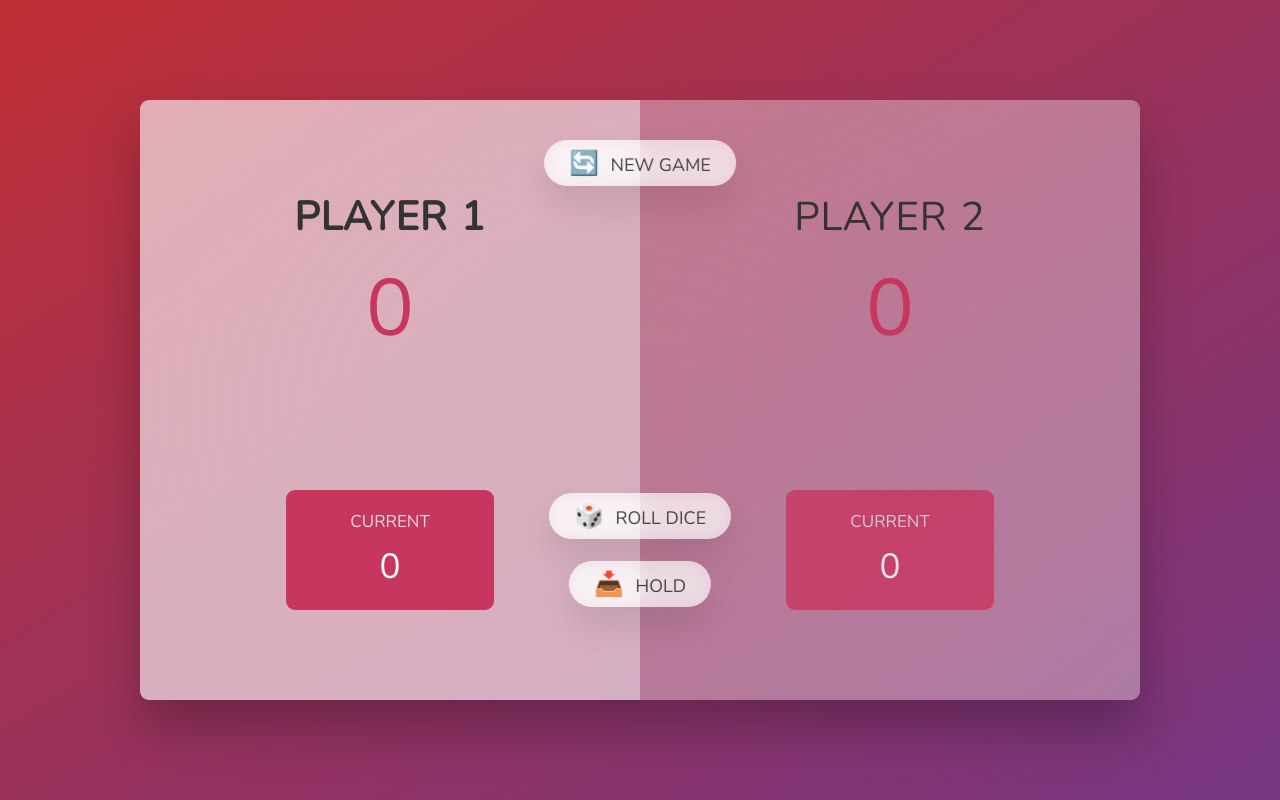
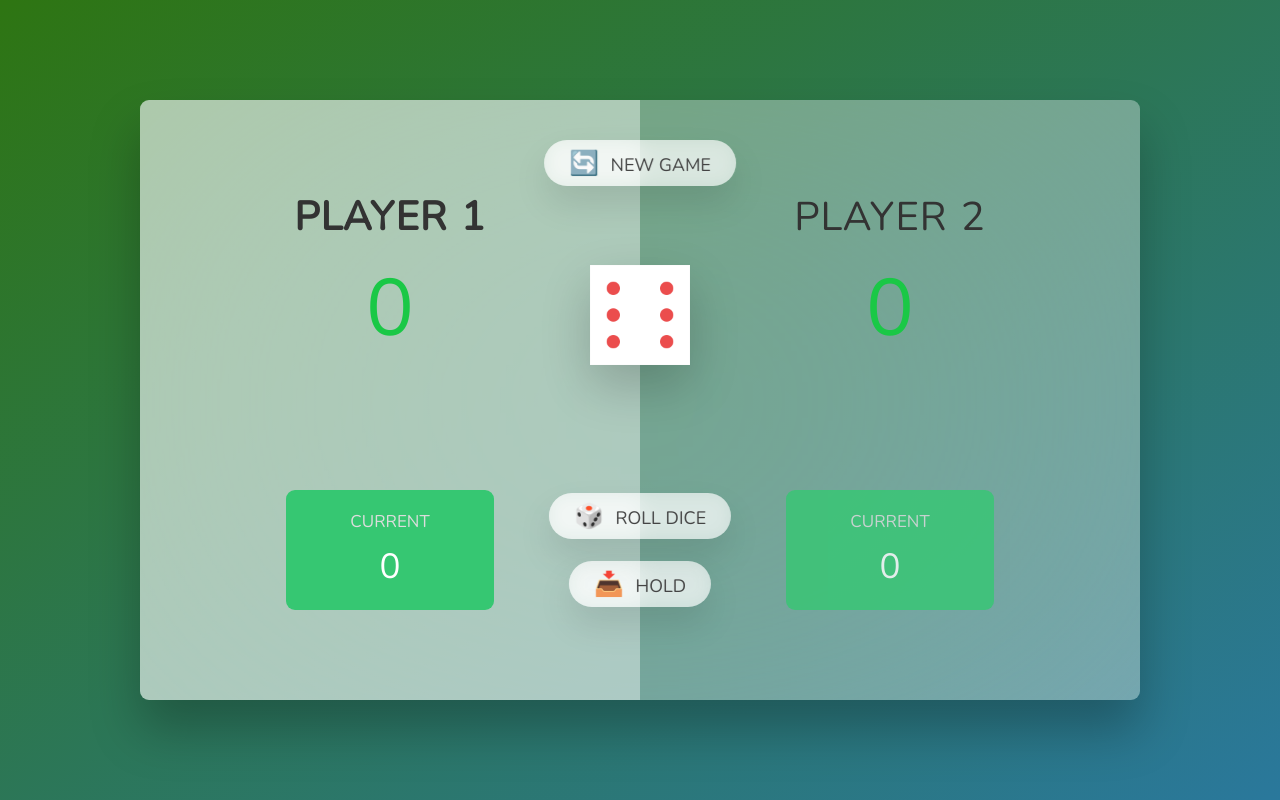
Before and after one commit to artimerek/Simply-Games-in-JS, a plain HTML site: page Pig Game/index.html in a window 1280 px wide. Both pictures are taken after a click on the button "🎲 ROLL DICE". Drawn offline with nearby package versions, Linux system fonts and the light colour scheme.

Commit message:
roll dice

```diff
--- a/Pig Game/script.js
+++ b/Pig Game/script.js
@@ -3,9 +3,20 @@
 const scorePlayer = document.querySelector('#score--0');
 const scorePlayer1 = document.getElementById('score--1');
 const diceDisplay = document.querySelector('.dice');
+const buttonNewGame = document.querySelector('.btn--new');
+const buttonRoll = document.querySelector('.btn--roll');
+const buttonHold = document.querySelector('.btn--hold');
 
 //setting default values
+
 scorePlayer.textContent = 0;
 scorePlayer1.textContent = 0;
+diceDisplay.classList.add('hidden');
 
-diceDisplay.classList.add('hidden');
+//Drawing impl
+buttonRoll.addEventListener('click', function () {
+  const dice = Math.trunc(Math.random() * 6 + 1);
+
+  diceDisplay.classList.remove('hidden');
+  diceDisplay.src = `dice-${dice}.png`;
+});
--- a/Pig Game/style.css
+++ b/Pig Game/style.css
@@ -16,7 +16,7 @@ body {
   font-weight: 400;
   height: 100vh;
   color: #333;
-  background-image: linear-gradient(to top left, #753682 0%, #bf2e34 100%);
+  background-image: linear-gradient(to top left, #2a789c 0%, #2e7512 100%);
   display: flex;
   align-items: center;
   justify-content: center;
@@ -59,7 +59,7 @@ main {
 .score {
   font-size: 8rem;
   font-weight: 300;
-  color: #c7365f;
+  color: #1ac846;
   margin-bottom: auto;
 }
 
@@ -78,7 +78,7 @@ main {
 }
 
 .current {
-  background-color: #c7365f;
+  background-color: #36c772;
   opacity: 0.8;
   border-radius: 9px;
   color: #fff;
```
